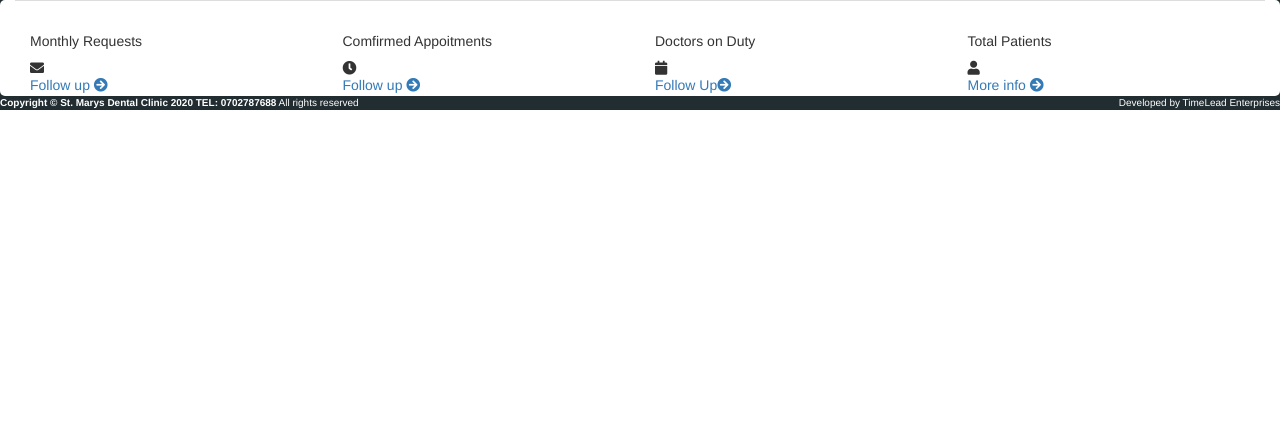
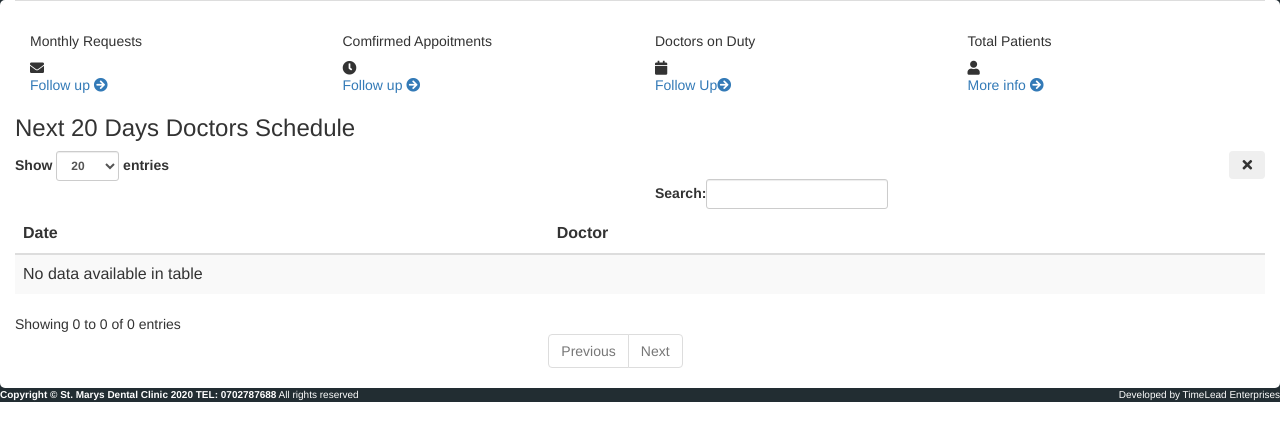
Before and after one commit to agabaandre/dental_web, a PHP site: the page made by application/views/home.php in a window 1280 px wide. Shown: the top 441 px of the page. Run offline with PHP 8.4, Linux system fonts and the light colour scheme; the template is opened without the code that fills it, so the values that code supplies are empty; some libraries are stand-ins or nearby versions.

Commit message:
finished so far

```diff
--- a/application/views/home.php
+++ b/application/views/home.php
@@ -79,8 +79,42 @@
 
 
 
-                <div class="col-md-12">
-                               <div id='calendar'></div>
+      <div class="col-md-12">
+                <div class="box box-info">
+            	<div class="box-header with-border">
+              <h3 class="box-title">Next 20 Days Doctors Schedule</h3>
+              <div class="box-tools pull-right">
+                <button type="button" class="btn btn-box-tool" data-widget="remove"><i class="fa fa-times"></i></button>
+              </div>
+              <!-- /.box-tools -->
+            </div>
+            <!-- /.box-header -->
+            <div class="box-body">
+              <table id="mydata" class="table table-striped">
+			  <thead>
+			  <tr>
+			  <th>Date</th>
+			  <th>Doctor</th>
+
+			  </tr>
+			  </thead>
+			  <tbody>
+
+			  <?php
+			  //today
+
+			 foreach ($schedules as $schedule){?>
+			 <tr>
+			  <td><?php  $date= ($schedule->date); echo date('D, d F, Y',strtotime($date)); ?></td>
+			  <td><?php echo $schedule->name; ?></td>
+			  </tr>
+			 <?php }?>
+
+			  </tbody>
+			  </table>
+            </div>
+            <!-- /.box-body -->
+          </div>
                 </div>
 
 
--- a/application/views/home_reports.php
+++ b/application/views/home_reports.php
@@ -6,11 +6,11 @@
                 </div>
 <div class="col-md-12">
            <div class="box-header with-border">
-                 <p class="box-title"><strong>Schedule Reports</strong></p>
+                 <p class="box-title"><strong>Reports</strong></p>
            </div>
                     <ol>
-                      <li><a href="<?php echo base_url();?>Clinic/stafflist">Staff List</a></p>-Shows the Current Active Staff and contacts</li>
-                      <li><a href="<?php echo base_url();?>clinic/patients">Scheduled Workers</a><p> - With A list of patients and their contacts</p></li>
+                      <li><a href="#Clinic/stafflist">Staff List</a></p>-Shows the Current Active Staff and contacts</li>
+                      <li><a href="#clinic/patients">Patients</a><p> - With A list of patients and their contacts</p></li>
 
 
 
--- a/application/views/templates/header.php
+++ b/application/views/templates/header.php
@@ -2,7 +2,7 @@
     <meta charset="utf-8">
     <meta http-equiv="X-UA-Compatible" content="IE=edge">
     <?php ?>
-    <title>St. Marys Dental Clinic | </title>
+    <title>St. Marys Dental Clinic | <?php echo $title;?></title>
 	  <link rel="shortcut icon" href="<?php echo base_url(); ?>assets/images/favicon.ico" type="image/x-icon">
     <link rel="icon" href="<?php echo base_url(); ?>assets/images/favicon.ico" type="image/x-icon">
     <meta content="width=device-width, initial-scale=1, maximum-scale=1, user-scalable=no" name="viewport">
```
Also changed, not shown: application/controllers/Clinic.php (+13 -0 lines), 2 other files.
